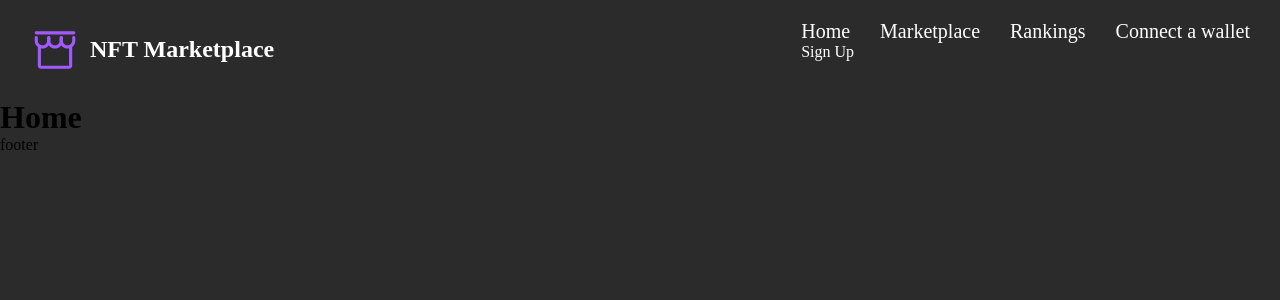
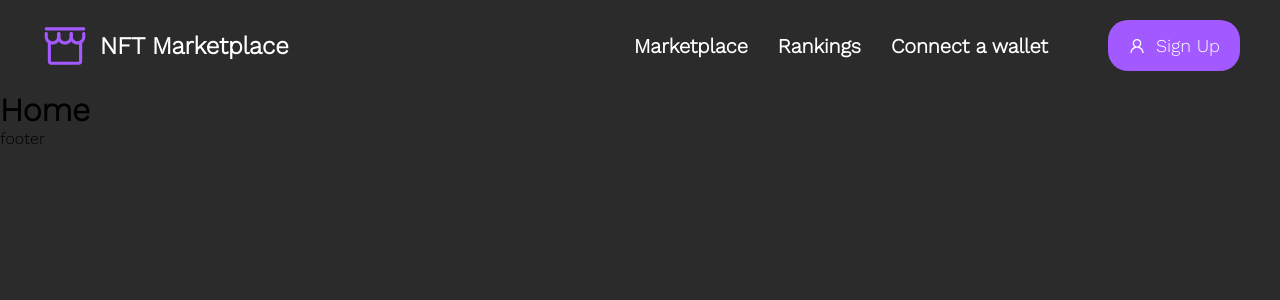
Before and after one commit to Shakhmurad7/gameStore, a React (Vite) app: page / in a window 1280 px wide. Shown: the top 300 px of the page. Built offline with nearby package versions, Linux system fonts and the light colour scheme.

Commit message:
add header

```diff
--- a/index.html
+++ b/index.html
@@ -6,8 +6,14 @@
     <meta name="viewport" content="width=device-width, initial-scale=1.0" />
     <title>Vite + React + TS</title>
 
-    <!-- ---font-awesome---- -->
-    <link rel="stylesheet" href="https://cdnjs.cloudflare.com/ajax/libs/font-awesome/5.15.4/css/all.min.css" integrity="sha512-1ycn6IcaQQ40/MKBW2W4Rhis/DbILU74C1vSrLJxCq57o941Ym01SwNsOMqvEBFlcgUa6xLiPY/NS5R+E6ztJQ==" crossorigin="anonymous" referrerpolicy="no-referrer" />
+
+
+    <!-- ---Font-family--- -->
+    <link rel="preconnect" href="https://fonts.googleapis.com">
+    <link rel="preconnect" href="https://fonts.gstatic.com" crossorigin>
+    <link href="https://fonts.googleapis.com/css2?family=Work+Sans:wght@300&display=swap" rel="stylesheet">
+
+
 
   </head>
   <body>
--- a/src/index.css
+++ b/src/index.css
@@ -2,19 +2,26 @@ body{
     background-color:#2B2B2B;
 }
 *{
+    font-family: 'Work Sans', sans-serif;
     margin: 0;
     padding: 0;
     box-sizing: border-box;
 }
+a{
+    text-decoration: none;
+}
 
 /* ---header--- */
 .Header-container{
+
+    align-items: center;
     display: flex;
     justify-content: space-between;
     color: white;
-    padding: 20px 30px;
+    padding: 20px 40px;
 }
 .header-left{
+    font-weight: 700;
     align-items: center;
     display: flex;
     gap: 10px;
@@ -22,6 +29,21 @@ body{
 .header-left img{
     width: 50px;
     height: 50px;
+}
+.header-right{
+    align-items: center;
+    display: flex;
+    gap: 60px;
+}
+.sing-up{
+    color: white;
+    font-size: 18px;
+    align-items: center;
+    background-color: #A259FF;
+    padding: 15px 20px;
+    border-radius: 20px;
+    display: flex;
+    gap: 10px;
 }
 
 /*
@@ -31,7 +53,8 @@ body{
     gap: 30px;
 }
 .Navbar ul a{
+    font-weight: 700;
     font-size: 20px;
-    color: white;
+    color: white ;
     text-decoration: none;
 }
--- a/src/layout/header.tsx
+++ b/src/layout/header.tsx
@@ -1,4 +1,6 @@
+import { Link } from "react-router-dom";
 import Navbar from "./navbar"
+import { AiOutlineUser } from "react-icons/ai";
 
 function Header() {
   return (
@@ -9,10 +11,12 @@ function Header() {
       </div>
       <div className="header-right">
         <Navbar/>
+            <Link to={'/contact'}>
           <div className="sing-up">
-            <p>Sign Up</p>
-            <i className="fa-solid fa-user"></i>
+              <AiOutlineUser/>
+              <p>Sign Up</p>
           </div>
+            </Link>
       </div>
    </div>
   )
--- a/src/layout/navbar.tsx
+++ b/src/layout/navbar.tsx
@@ -5,8 +5,7 @@ function Navbar() {
   return (
     <div className="Navbar">
         <ul>
-            <Link to={'/'}>Home</Link>
-            <Link to={'/about'}>Marketplace</Link>
+            <Link to={'/'}>Marketplace</Link>
             <Link to={'/about'}>Rankings</Link>
             <Link to={'/contact'}>Connect a wallet</Link>
         </ul>
```
